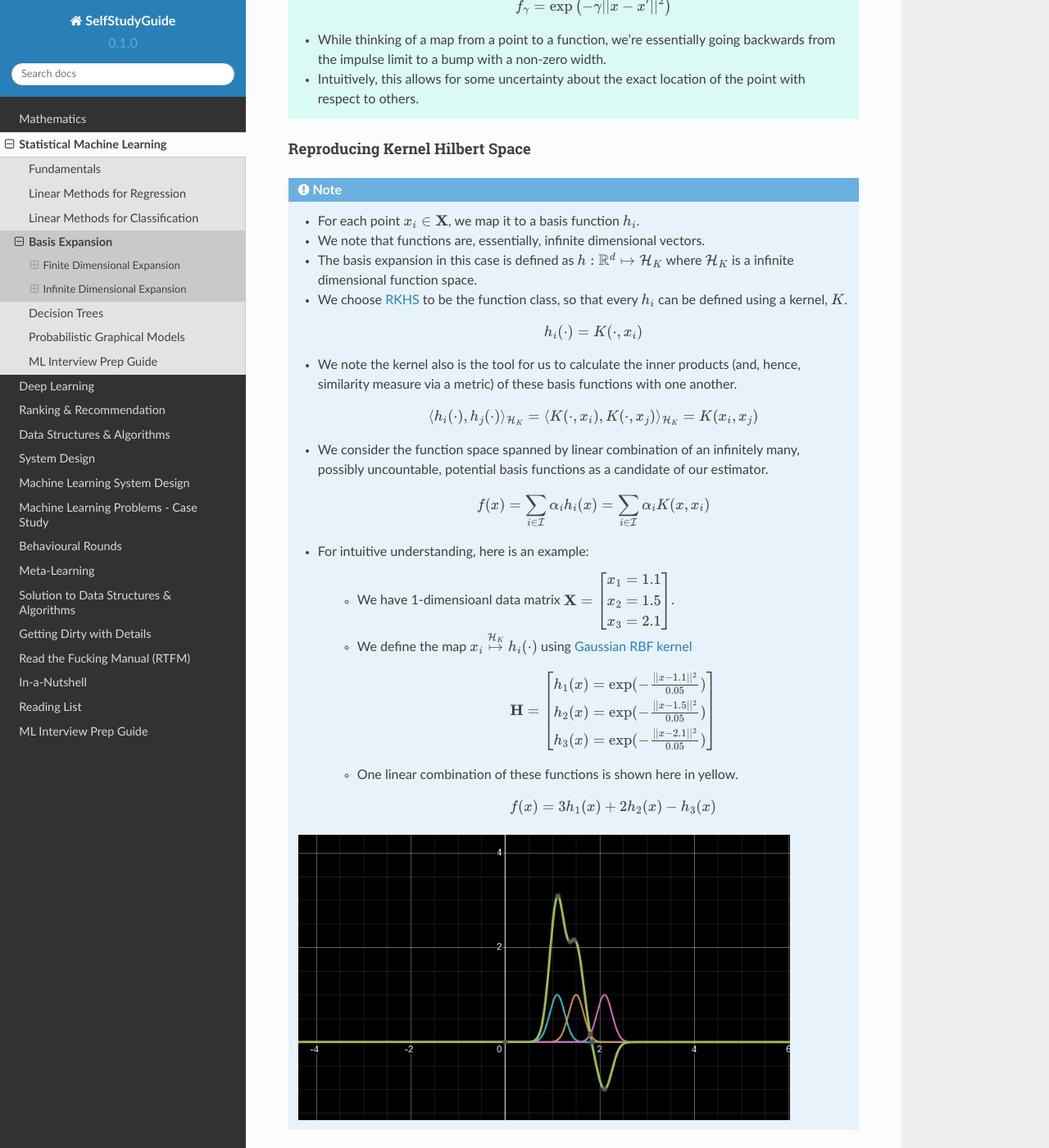
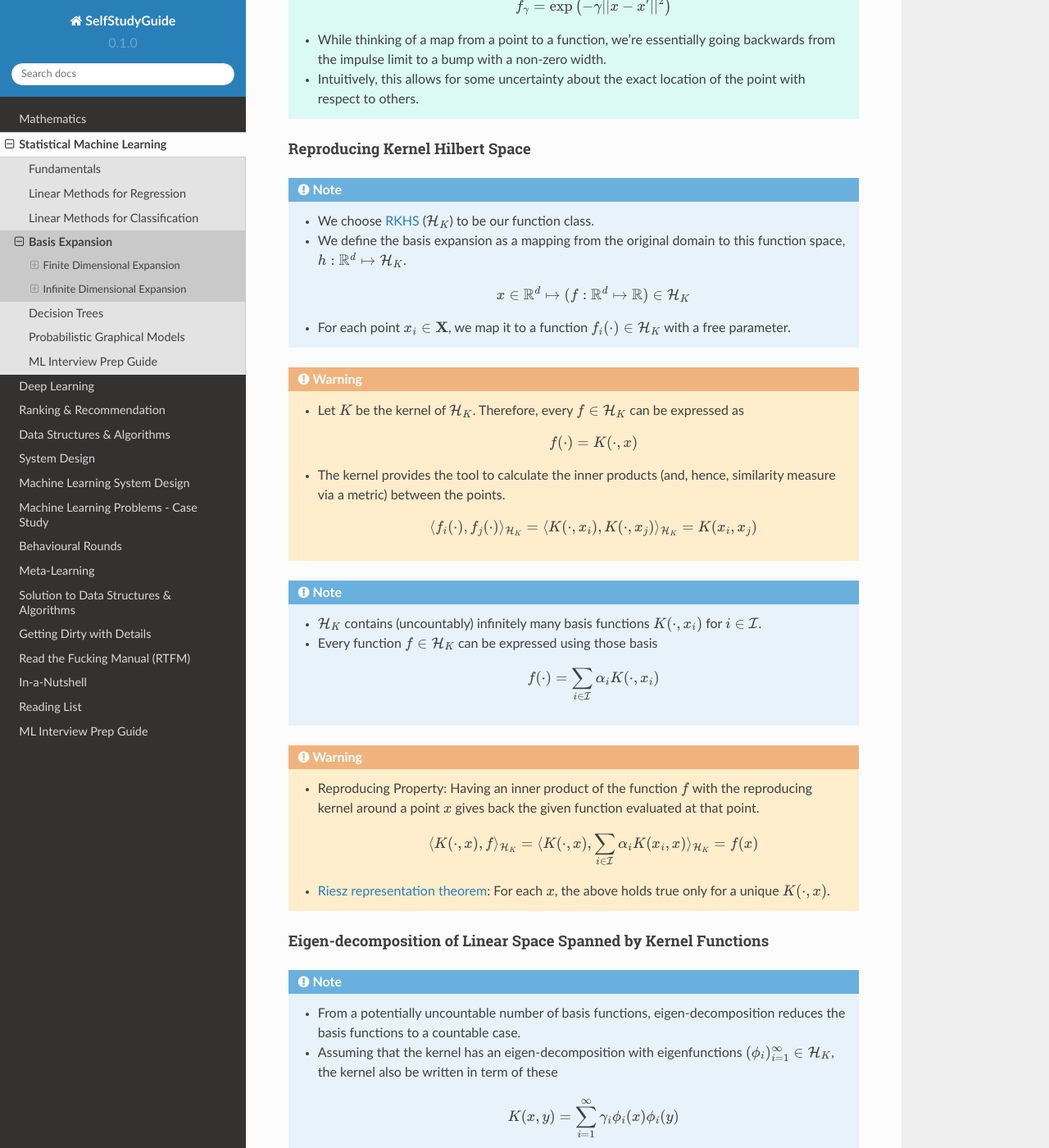
Before and after one commit to uselesstechjunks/leetcode, a Sphinx documentation site: the page built from docs/source/ml/basisexp.rst, in a window 1280 px wide and 1400 px high, scrolled down 5773 px. Shown: the whole window at 82% size. Built offline with Sphinx 7.4.7 and the Read the Docs theme 2.0.0, drawn with Linux system fonts in a browser that asks for light colours; some of the changed text lies outside the part shown.

Commit message:
Update basisexp.rst (#155)
* Update basisexp.rst

* Update basisexp.rst

```diff
--- a/docs/source/ml/basisexp.rst
+++ b/docs/source/ml/basisexp.rst
@@ -180,31 +180,25 @@ A Point Mapping to a Function
 Reproducing Kernel Hilbert Space
 ----------------------------------------------------------------------------------
 .. note::
-	* For each point :math:`x_i\in\mathbf{X}`, we map it to a basis function :math:`h_i`.
-	* We note that functions are, essentially, infinite dimensional vectors.
-	* The basis expansion in this case is defined as :math:`h:\mathbb{R}^d\mapsto\mathcal{H}_K` where :math:`\mathcal{H}_K` is a infinite dimensional function space.
-	* We choose `RKHS <https://en.wikipedia.org/wiki/Reproducing_kernel_Hilbert_space>`_ to be the function class, so that every :math:`h_i` can be defined using a kernel, :math:`K`.
+	* We choose `RKHS <https://en.wikipedia.org/wiki/Reproducing_kernel_Hilbert_space>`_ (:math:`\mathcal{H}_K`) to be our function class.
+	* We define the basis expansion as a mapping from the original domain to this function space, :math:`h:\mathbb{R}^d\mapsto\mathcal{H}_K`.
 
-		.. math:: h_i(\cdot)=K(\cdot,x_i)
-	* We note the kernel also is the tool for us to calculate the inner products (and, hence, similarity measure via a metric) of these basis functions with one another.
+		.. math:: x\in\mathbb{R}^d\mapsto (f:\mathbb{R}^d\mapsto\mathbb{R})\in\mathcal{H}_K
+	* For each point :math:`x_i\in\mathbf{X}`, we map it to a function :math:`f_i(\cdot)\in\mathcal{H}_K` with a free parameter.
 
-		.. math:: \langle h_i(\cdot), h_j(\cdot)\rangle_{{\mathcal{H}}_K}=\langle K(\cdot,x_i), K(\cdot,x_j)\rangle_{{\mathcal{H}}_K}=K(x_i,x_j)
-	* We consider the function space spanned by linear combination of an infinitely many, possibly uncountable, potential basis functions as a candidate of our estimator.
+.. warning::
+	* Let :math:`K` be the kernel of :math:`\mathcal{H}_K`. Therefore, every :math:`f\in\mathcal{H}_K` can be expressed as
 
-		.. math:: f(x)=\sum_{i\in\mathcal{I}}\alpha_i h_i(x)=\sum_{i\in\mathcal{I}}\alpha_i K(x,x_i)
-	* For intuitive understanding, here is an example:
+		.. math:: f(\cdot)=K(\cdot,x)
+	* The kernel provides the tool to calculate the inner products (and, hence, similarity measure via a metric) between the points.
 
-		* We have 1-dimensioanl data matrix :math:`\mathbf{X}=\begin{bmatrix}x_1=1.1 \\ x_2=1.5 \\ x_3=2.1\end{bmatrix}`.
-		* We define the map :math:`x_i\overset{\mathcal{H}_K}\mapsto h_i(\cdot)` using `Gaussian RBF kernel <https://en.wikipedia.org/wiki/Radial_basis_function_kernel>`_
+		.. math:: \langle f_i(\cdot), f_j(\cdot)\rangle_{{\mathcal{H}}_K}=\langle K(\cdot,x_i), K(\cdot,x_j)\rangle_{{\mathcal{H}}_K}=K(x_i,x_j)
 
-			.. math:: \mathbf{H}=\begin{bmatrix}h_1(x)=\exp(-\frac{||x-1.1||^2}{0.05}) \\ h_2(x)=\exp(-\frac{||x-1.5||^2}{0.05}) \\ h_3(x)=\exp(-\frac{||x-2.1||^2}{0.05})\end{bmatrix}
-		* One linear combination of these functions is shown here in yellow.
+.. note::
+	* :math:`\mathcal{H}_K` contains (uncountably) infinitely many basis functions :math:`K(\cdot,x_i)` for :math:`i\in\mathcal{I}`.
+	* Every function :math:`f\in\mathcal{H}_K` can be expressed using those basis
 
-			.. math:: f(x)=3h_1(x)+2h_2(x)-h_3(x)
-
-	.. image:: ../img/3.png
-	  :width: 600
-	  :alt: A linear combination of functions
+		.. math:: f(\cdot)=\sum_{i\in\mathcal{I}}\alpha_i K(\cdot,x_i)
 
 .. warning::
 	* Reproducing Property: Having an inner product of the function :math:`f` with the reproducing kernel around a point :math:`x` gives back the given function evaluated at that point.
@@ -223,9 +217,9 @@ Eigen-decomposition of Linear Space Spanned by Kernel Functions
 
 		* are positive, i.e. :math:`\gamma_i\ge 0`, and
 		* have bounded sum, i.e. :math:`\sum_{i=1}^\infty \gamma_i < \infty`
-	* Any function :math:`h\in\mathcal{H}_K` can be expressed as a linear combination of the countable eigenfunctions
+	* Any function :math:`f\in\mathcal{H}_K` can be expressed as a linear combination of the countable eigenfunctions
 
-		.. math:: h(x)=\sum_{i=1}^\infty c_i\phi_i(x)
+		.. math:: f(x)=\sum_{i=1}^\infty c_i\phi_i(x)
 
 Kernel Ridge Regression
 ==================================================================================
@@ -253,5 +247,23 @@ Kernel Ridge Regression
 		.. math:: \hat{f}=\min_{\boldsymbol{\alpha}}L(\mathbf{y}, \mathbf{K}\boldsymbol{\alpha})+\lambda\boldsymbol{\alpha}^T\mathbf{K}\boldsymbol{\alpha}
 	* We note that for MSE loss, this reduces to a generalised ridge regression problem.
 
+.. seealso::
+	* For intuitive understanding, here is an example:
+
+		* We have 1-dimensioanl data matrix :math:`\mathbf{X}=\begin{bmatrix}x_1\\x_2\\x_3\end{bmatrix}=\begin{bmatrix}1.1\\1.5\\2.1\end{bmatrix}`.
+		* We define the map :math:`x_i\overset{h}\mapsto f_i(\cdot)` using `Gaussian RBF kernel <https://en.wikipedia.org/wiki/Radial_basis_function_kernel>`_.
+		* We define our 3 basis functions as
+
+			.. math:: \mathbf{h}=[K(\cdot,x_1),K(\cdot,x_2),K(\cdot,x_3)]=\begin{bmatrix}\exp(-\frac{||x-1.1||^2}{0.05}),\exp(-\frac{||x-1.5||^2}{0.05}),\exp(-\frac{||x-2.1||^2}{0.05})\end{bmatrix}
+
+			* One linear combination of these functions is shown here in yellow.
+
+				.. math:: f(x)=3h_1(x)+2h_2(x)-h_3(x)
+
+			.. image:: ../img/3.png
+			  :width: 600
+			  :alt: A linear combination of functions
+		* Each datapoint :math:`x_i` is the mapped to :math:`\mathbf{h_i}=[K(x_i,x_1),K(x_i,x_2),K(x_i,x_3)]`.
+
 Kernel Support Vector Machine
 ==================================================================================
```
